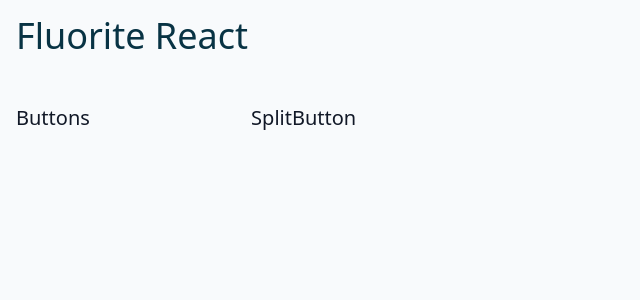
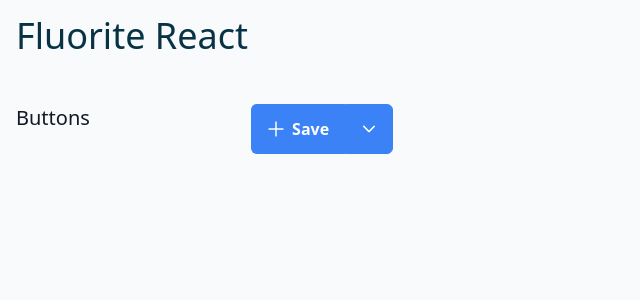
Before and after one commit to kotsutsumi/fluorite-react, a React (Vite) app: page /split-button in a window 1280 px wide. Shown: the top 300 px of the page, without its empty margins (0-640 px from the left). Built offline with nearby package versions, Linux system fonts and the light colour scheme.

Commit message:
Add MenuItem interface

```diff
--- /dev/null
+++ b/components/types/MenuItem.ts
@@ -0,0 +1,7 @@
+// MenuItem.ts
+
+import { MenuItem as PrimeReactMenuItem } from 'primereact/menuitem'
+
+export default interface MenuItem extends PrimeReactMenuItem {}
+
+// EOF
--- a/src/button/SpeedDial.tsx
+++ b/src/button/SpeedDial.tsx
@@ -4,7 +4,7 @@ import styles from './SpeedDial.module.scss'
 import PageBase from '../PageBase'
 import FluoriteSpeedDial from '../../components/button/SpeedDial'
 
-import { MenuItem } from 'primereact/menuitem'
+import MenuItem from '../../components/types/MenuItem'
 
 /**
  * SpeedDial
--- a/src/button/SplitButton.tsx
+++ b/src/button/SplitButton.tsx
@@ -2,6 +2,8 @@
 
 import styles from './SplitButton.module.scss'
 import PageBase from '../PageBase'
+import FluoriteSplitButton from '../../components/button/SplitButton'
+import MenuItem from '../../components/types/MenuItem'
 
 /**
  * SplitButton
@@ -11,11 +13,50 @@ import PageBase from '../PageBase'
 export default function SplitButton() {
     //
 
+    const items: MenuItem[] = [
+        {
+            label: 'Update',
+            icon: 'pi pi-refresh',
+            command: () => {
+                // toast.current.show({
+                //     severity: 'success',
+                //     summary: 'Updated',
+                //     detail: 'Data Updated'
+                // })
+            }
+        },
+        {
+            label: 'Delete',
+            icon: 'pi pi-times',
+            command: () => {
+                // toast.current.show({ severity: 'warn', summary: 'Delete', detail: 'Data Deleted' })
+            }
+        },
+        {
+            label: 'React Website',
+            icon: 'pi pi-external-link',
+            command: () => {
+                window.location.href = 'https://reactjs.org/'
+            }
+        },
+        {
+            label: 'Upload',
+            icon: 'pi pi-upload',
+            command: () => {
+                //router.push('/fileupload');
+            }
+        }
+    ]
+
+    const save = () => {
+        toast.current.show({ severity: 'success', summary: 'Success', detail: 'Data Saved' })
+    }
+
     // ---------------------------------------------------------------------------------------------
 
     return (
         <PageBase className={styles.wrap}>
-            <div>SplitButton</div>
+            <FluoriteSplitButton label="Save" icon="pi pi-plus" onClick={save} model={items} />
         </PageBase>
     )
 
```
